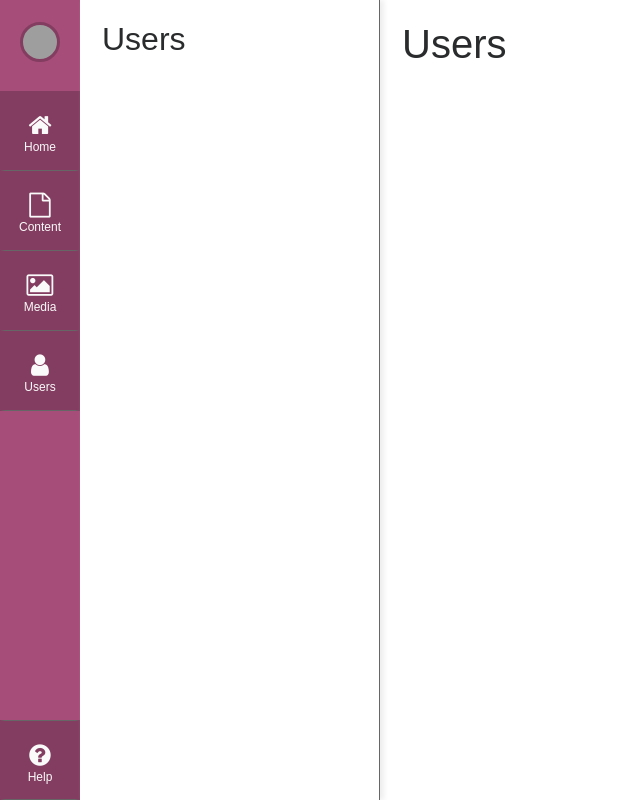
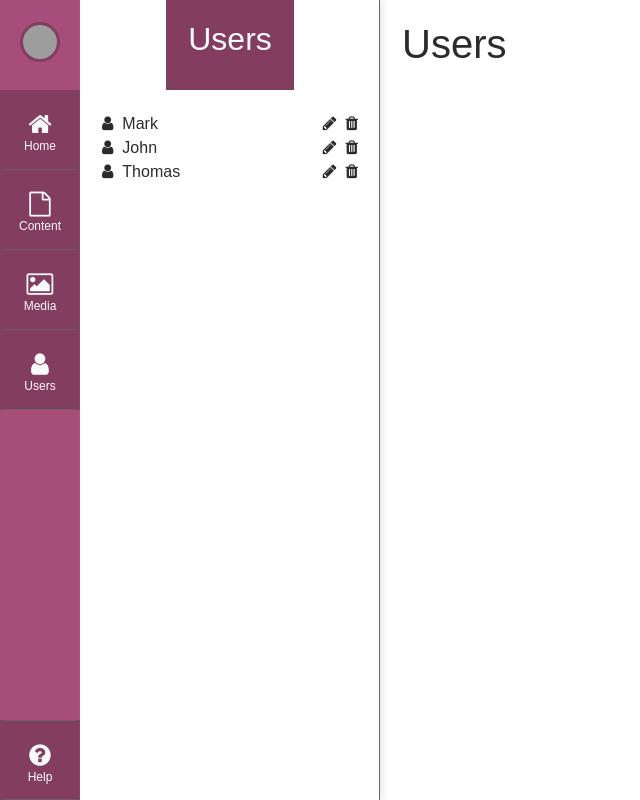
Before and after one commit to MarkHughes88/01, a React app: page /users in a window 1280 px wide. Both pictures are taken after a click on the link "Users". Shown: the whole page, without its empty margins (0-640 px from the left). Built offline with nearby package versions, Linux system fonts and the light colour scheme; grey boxes are pictures that could not be loaded.

Commit message:
user list added, menu styles updated

```diff
--- a/src/App.js
+++ b/src/App.js
@@ -18,14 +18,15 @@ class App extends React.Component {
         userBoxActive: false
       },
       activeUser: {
-        id: null,
+        id: '0001',
         userName: 'Mark',
         role: 'Admin',
-        email: 'admin@myemail.com'
+        email: 'mark@myemail.com'
       },
-      users: []
+      users: UserData.Users
 		}
 	}
+
 
   setSliderState(sliderActive, sliderContent) {
     this.setState({
@@ -48,8 +49,14 @@ class App extends React.Component {
           sliderContent={ this.state.sliderContent }
           sliderState={ (sliderActive, sliderContent) => this.setSliderState(sliderActive, sliderContent) }
           userBoxState={ () => this.setUserBoxState() }
+          userIds={ this.state.users.map(user => user.id) }
+          userNames={ this.state.users.map(user => user.username) }
+          userRoles={ this.state.users.map(user => user.role) }
+          userEmails={ this.state.users.map(user => user.email) }
         />
-      <Pages sliderActive={ this.state.sliderActive } />
+        <Pages
+          sliderActive={ this.state.sliderActive }
+        />
         <UserBox
           userBoxActive={ this.state.userBoxActive }
           userBoxState={ () => this.setUserBoxState() }
--- a/src/components/menu/menu.js
+++ b/src/components/menu/menu.js
@@ -30,7 +30,6 @@ class Menu extends React.Component {
 			)
 		});
 
-
 		return (
 			<div className='menu'>
 				<div className='menu__bar'>
@@ -42,7 +41,13 @@ class Menu extends React.Component {
 					</ul>
 				</div>
 				<div className={`menu__slider ${this.props.sliderActive ? 'menu__slider--active' : null }`}>
-					<Slider content={ this.props.sliderContent } />
+					<Slider
+						content={ this.props.sliderContent }
+						userIds={ this.props.userIds }
+						userNames={ this.props.userNames }
+						userRoles={ this.props.userRoles }
+						userEmails={ this.props.userEmails }
+					/>
 				</div>
 			</div>
 		)
--- a/src/components/menu/slider/slider.js
+++ b/src/components/menu/slider/slider.js
@@ -13,7 +13,12 @@ class Slider extends React.Component {
 			case 'Media':
 				return <Media />;
 			case 'Users':
-				return <Users />;
+				return <Users
+					userIds={ this.props.userIds }
+					userNames={ this.props.userNames }
+					userRoles={ this.props.userRoles }
+					userEmails={ this.props.userEmails }
+				/>;
 			default:
 				return null;
 		}
@@ -21,7 +26,7 @@ class Slider extends React.Component {
 
 	render() {
 		return (
-			<div className='menu__slider__content'>
+			<div className='container-fluid'>
 				{ this.renderSwitch(this.props.content) }
 			</div>
 		)
--- a/src/components/menu/slider/slider.scss
+++ b/src/components/menu/slider/slider.scss
@@ -11,14 +11,35 @@
 	width: 0px;
 	overflow: hidden;
 	@include transition(width, ease, .5s);
+
+	&:not(.menu__slider--active) {
+		.menu__slider__content {
+			opacity: 0;
+			@include transition(all, ease, .1s);
+		}
+	}
 }
 
 .menu__slider--active {
 	width: $menu-slider-width;
 	@include transition(width, ease, .5s);
 	@include box-shadow(4px, 0px, 5px, #eee);
+
+	.menu__slider__content {
+		opacity: 1;
+		@include transition(all, ease, .2s);
+		@include transition-delay(.4s);
+	}
+}
+
+.menu__slider__header {
+	background-color: $menu-slider-header-background;
+	color: $menu-slider-header-color;
+	padding: $menu-slider-header-padding;
+	height: $menu-slider-header-height;
 }
 
 .menu__slider__content {
-	padding: $padding;
+	padding: $menu-slider-content-padding;
+	width: $menu-slider-content-width;
 }
--- a/src/components/menu/slider/users/users.js
+++ b/src/components/menu/slider/users/users.js
@@ -1,10 +1,33 @@
 import React from 'react';
+import './users.scss';
 
 class Users extends React.Component {
 	render() {
 		return (
-			<div>
-				<h2>Users</h2>
+			<div className='row'>
+				<div className='container-fluid'>
+					<div className='row'>
+						<div className='container-fluid menu__slider__header'>
+							<h2>Users</h2>
+						</div>
+					</div>
+					<div className='row'>
+						<div className='menu__slider__content container-fluid'>
+							<ul className='user-list'>
+								{this.props.userNames.map(function(userName){
+			            return <li className='user-list__item'>
+										<span className='fa fa-user'></span> &nbsp;
+										<span className='user-list__item__name'>{ userName }</span>
+										<span className='user-list__item__buttons'>
+											<span className='fa fa-pencil'></span> &nbsp;
+											<span className='fa fa-trash'></span>
+										</span>
+									</li>;
+			          })}
+							</ul>
+						</div>
+					</div>
+				</div>
 			</div>
 		)
 	}
--- /dev/null
+++ b/src/components/menu/slider/users/users.scss
@@ -0,0 +1,13 @@
+@import '../../../../style/scss/main.scss';
+
+.user-list {
+	padding: 0px;
+	margin: 0px;
+	list-style: none;
+	position: relative;
+}
+
+.user-list__item__buttons {
+	float: right;
+	text-align: right;
+}
--- a/src/components/menu/user/user.scss
+++ b/src/components/menu/user/user.scss
@@ -3,6 +3,7 @@
 .menu__user {
 	padding: $menu-padding-y $menu-padding-x;
 	text-align: center;
+	height: $menu-user-height;
 }
 
 .menu__user__icon {
--- a/src/components/user-box/user-box.js
+++ b/src/components/user-box/user-box.js
@@ -4,7 +4,9 @@ import './user-box.scss';
 class UserBox extends React.Component {
 	render() {
 		return (
-			<div className={`user-box ${this.props.userBoxActive ? 'user-box--active' : null }`}>
+			<div
+				className={`user-box ${this.props.userBoxActive ? 'user-box--active' : null }`}
+			>
 				<div className='container-fluid'>
 					<div className='row'>
 						<div className='container-fluid user-box__header'>
@@ -24,13 +26,28 @@ class UserBox extends React.Component {
 								</div>
 							</div>
 							<div className='row justify-content-sm-center'>
-								<div className='sm-offset-4 user-box__content__details'>
+								<div className='col-sm-9 user-box__content__details'>
 									<h4>User details</h4>
-									<ul className=''>
-										<li><strong>Username:</strong> &nbsp; { this.props.activeUserName }</li>
-										<li><strong>Role:</strong> &nbsp; { this.props.activeUserRole }</li>
-										<li><strong>Email:</strong> &nbsp; { this.props.activeUserEmail }</li>
-									</ul>
+									<dl className='row'>
+										<dt className='col-sm-5'>
+											Username:
+										</dt>
+										<dd className='col-sm-7'>
+											{ this.props.activeUserName }
+										</dd>
+										<dt className='col-sm-5'>
+											Role:
+										</dt>
+										<dd className='col-sm-7'>
+											{ this.props.activeUserRole }
+										</dd>
+										<dt className='col-sm-5'>
+											Email:
+										</dt>
+										<dd className='col-sm-7'>
+											{ this.props.activeUserEmail }
+										</dd>
+									</dl>
 								</div>
 							</div>
 							<div className='row'>
--- a/src/data/users.json
+++ b/src/data/users.json
@@ -1,22 +1,22 @@
 {
-	"Users": {
-		"Active": {
+	"Users": [
+		{
 			"id":						"0001",
-			"username": 		"Admin",
-			"email":				"admin@myemail.com"
+			"username": 		"Mark",
+			"role": 				"Admin",
+			"email":				"mark@myemail.com"
 		},
-		"Current": [
-			{
-				"id":						"0001",
-				"username": 		"Admin",
-				"email":				"admin@myemail.com"
-			},
-			{
-				"id":						"0002",
-				"username": 		"Editor",
-				"email":				"editor@myemail.com"
-			}
-		]
-	}
-
+		{
+			"id":						"0002",
+			"username": 		"John",
+			"role": 				"Editor",
+			"email":				"john@myemail.com"
+		},
+		{
+			"id":						"0003",
+			"username": 		"Thomas",
+			"role": 				"Editor",
+			"email":				"tom@myemail.com"
+		}
+	]
 }
--- a/src/style/scss/_mixins.scss
+++ b/src/style/scss/_mixins.scss
@@ -9,6 +9,13 @@
    -moz-transition: $attr $dur $method;
      -o-transition: $attr $dur $method;
         transition: $attr $dur $method;
+}
+
+@mixin transition-delay($delay) {
+	-webkit-transition-delay: $delay;
+     -moz-transition-delay: $delay;
+       -o-transition-delay: $delay;
+          transition-delay: $delay;
 }
 
 @mixin translate($x, $y) {
--- a/src/style/scss/_var.scss
+++ b/src/style/scss/_var.scss
@@ -35,6 +35,8 @@ $menu-height: 										100vh;
 $menu-padding-x: 									$padding-sm;
 $menu-padding-y: 									$padding;
 
+$menu-user-height: 								90px;
+
 $menu-user-icon-border-width: 		3px;
 $menu-user-icon-border-color: 		darken($menu-background, 10%);
 $menu-user-icon-background: 			'http://agarioskins.com/submitted/useruploads/Rick%20sanchez.png';
@@ -54,6 +56,14 @@ $menu-slider-z: 									99;
 $menu-slider-border-width:  			$border-width;
 $menu-slider-border-color: 				$border-color;
 
+$menu-slider-header-background: 	darken($brand-secondary, 10%);
+$menu-slider-header-color: 				$font-white;
+$menu-slider-header-padding: 			$padding;
+$menu-slider-header-height: 			$menu-user-height;
+
+$menu-slider-content-padding: 		$padding;
+$menu-slider-content-width: 			$menu-slider-width;
+
 //User box
 $user-box-height: 								300px;
 $user-box-width: 									600px;
```
Lines whose indentation alone changed are shown as unchanged.
